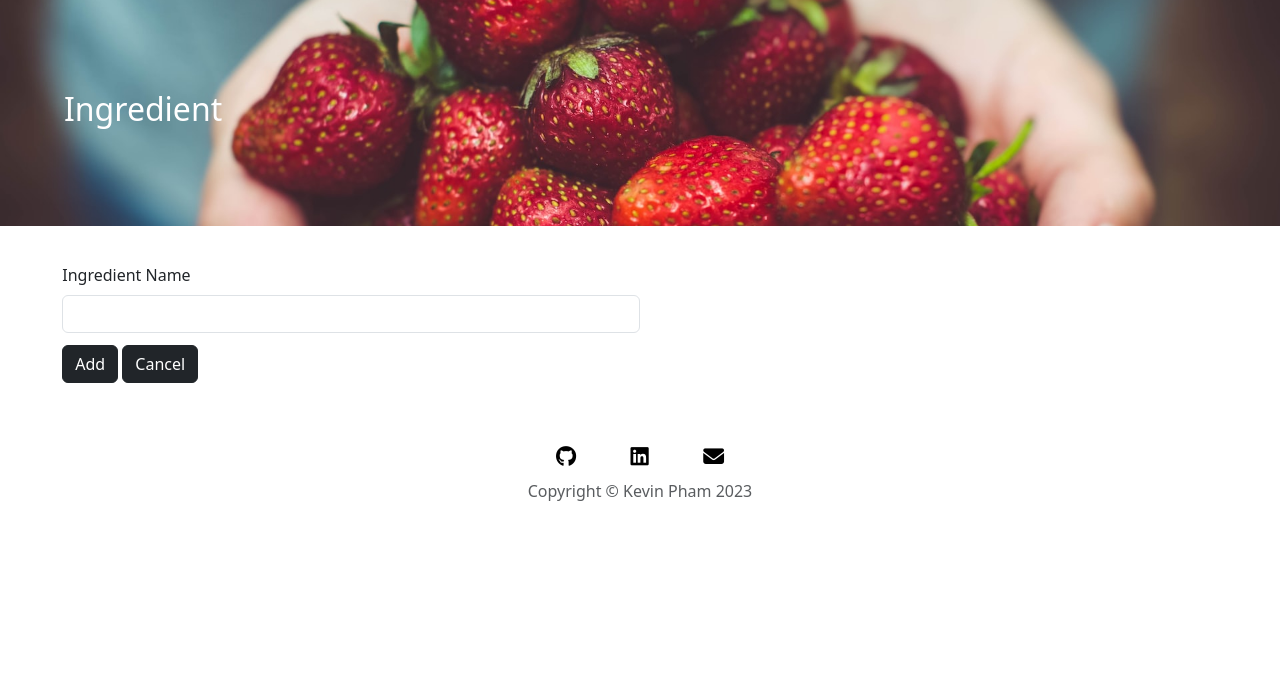
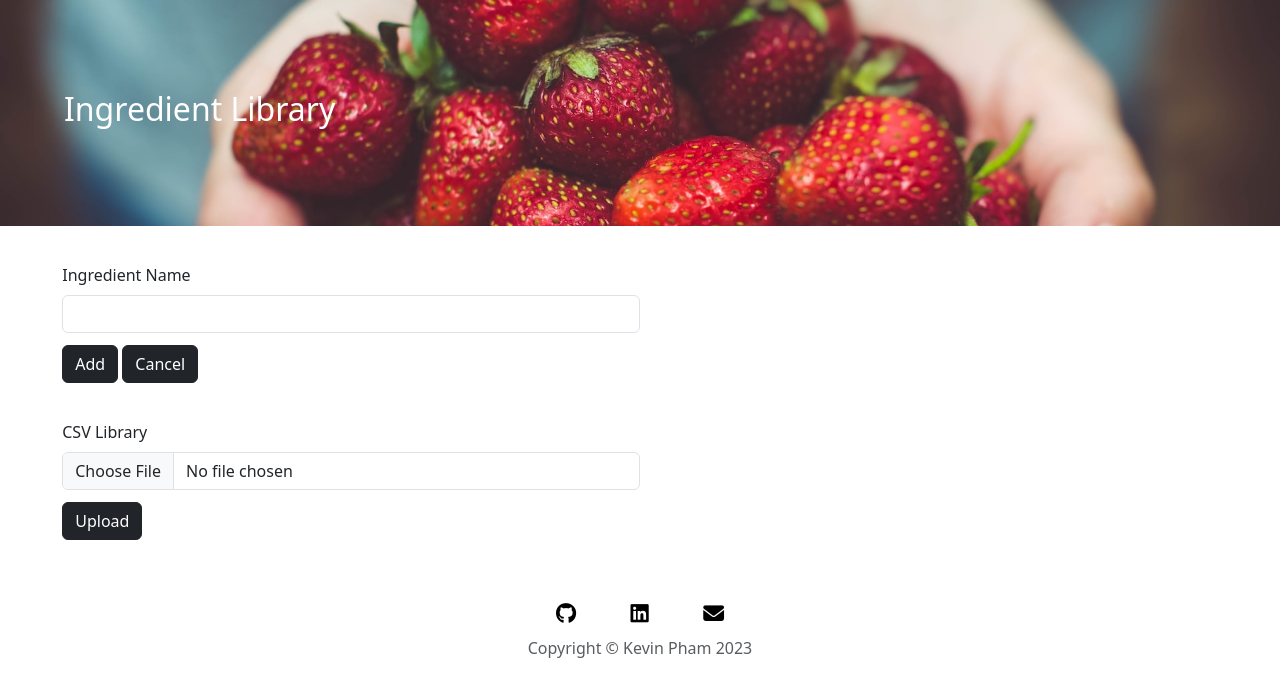
Before and after one commit to kvnvpham/meal_planner, a Flask app: page /ingredient_library/1 in a window 1280 px wide. Shown: the part 58-755 px from the top of the page. Run offline with Flask 2, Linux system fonts and the light colour scheme; a user stored in the database is signed in; some libraries are stand-ins or nearby versions.

Commit message:
Complete trie and start file upload

```diff
--- a/forms.py
+++ b/forms.py
@@ -1,4 +1,5 @@
 from flask_wtf import FlaskForm
+from flask_wtf.file import FileField, FileRequired, FileAllowed
 from wtforms import StringField, SelectField, EmailField, PasswordField, SubmitField
 from wtforms.validators import InputRequired, Email, Length
 from flask_ckeditor import CKEditorField
@@ -43,6 +44,12 @@ class AddToWeek(FlaskForm):
     submit = SubmitField(label="Schedule")
 
 
+class LibraryFileForm(FlaskForm):
+    file = FileField(label="CSV Library",
+                     validators=[FileRequired(), FileAllowed(["csv"], "CSV Files Only")])
+    submit = SubmitField("Upload")
+
+
 class AddIngredient(FlaskForm):
     name = StringField(label="Ingredient Name", validators=[InputRequired()])
     submit = SubmitField(label="Add")
--- a/main.py
+++ b/main.py
@@ -1,11 +1,11 @@
 from flask import Flask, render_template, redirect, request, url_for, flash, abort
 from functools import wraps
 from flask_sqlalchemy import SQLAlchemy
-from sqlalchemy.orm import relationship
 from flask_bootstrap import Bootstrap
 from flask_login import LoginManager, UserMixin, login_required, login_user, logout_user, current_user
+from werkzeug.utils import secure_filename
 from werkzeug.security import generate_password_hash, check_password_hash
-from forms import RegisterForm, LoginForm, CreateCategory, RecipesForm, AddToWeek, AddIngredient, SearchRecipe
+from forms import RegisterForm, LoginForm, CreateCategory, RecipesForm, AddToWeek, LibraryFileForm, AddIngredient, SearchRecipe
 from flask_ckeditor import CKEditor
 from ingredient_trie import Trie
 from recipe_api import RecipeLibrary
@@ -38,10 +38,10 @@ class User(UserMixin, db.Model):
     email = db.Column(db.String, unique=True, nullable=False)
     password = db.Column(db.String, nullable=False)
 
-    food_categories = relationship("Category", back_populates="user")
-    recipes = relationship("Recipes", back_populates="user")
-    my_week = relationship("WeeklyMeal", back_populates="user")
-    ingredients = relationship("Ingredients", back_populates="user")
+    food_categories = db.relationship("Category", back_populates="user")
+    recipes = db.relationship("Recipes", back_populates="user")
+    my_week = db.relationship("WeeklyMeal", back_populates="user")
+    ingredients = db.relationship("Ingredients", back_populates="user")
 
 
 class Category(db.Model):
@@ -51,9 +51,9 @@ class Category(db.Model):
     icon_img = db.Column(db.String, nullable=True)
 
     user_id = db.Column(db.Integer, db.ForeignKey("user.id"))
-    user = relationship("User", back_populates="food_categories")
+    user = db.relationship("User", back_populates="food_categories")
 
-    recipe = relationship("Recipes", back_populates="category")
+    recipe = db.relationship("Recipes", back_populates="category")
 
 
 class WeeklyMeal(db.Model):
@@ -62,8 +62,15 @@ class WeeklyMeal(db.Model):
     day_of_week = db.Column(db.String(250), nullable=False)
 
     user_id = db.Column(db.Integer, db.ForeignKey("user.id"))
-    user = relationship("User", back_populates="my_week")
-    my_recipes = relationship("Recipes", back_populates="my_week")
+    user = db.relationship("User", back_populates="my_week")
+    my_recipes = db.relationship("Recipes", back_populates="my_week")
+
+
+recipe_to_ingredient = db.Table(
+    "recipe_to_ingredient",
+    db.Column("recipe_id", db.Integer, db.ForeignKey("recipes.id")),
+    db.Column("ingredient_id", db.Integer, db.ForeignKey("ingredients.id"))
+)
 
 
 class Recipes(db.Model):
@@ -77,16 +84,15 @@ class Recipes(db.Model):
     directions = db.Column(db.Text, nullable=False)
 
     user_id = db.Column(db.Integer, db.ForeignKey("user.id"))
-    user = relationship("User", back_populates="recipes")
+    user = db.relationship("User", back_populates="recipes")
 
     category_id = db.Column(db.Integer, db.ForeignKey("category.id"))
-    category = relationship("Category", back_populates="recipe")
+    category = db.relationship("Category", back_populates="recipe")
 
     my_week_id = db.Column(db.Integer, db.ForeignKey("weekly_meal.id"))
-    my_week = relationship("WeeklyMeal", back_populates="my_recipes")
+    my_week = db.relationship("WeeklyMeal", back_populates="my_recipes")
 
-    ingredient_id = db.Column(db.Integer, db.ForeignKey("ingredients.id"))
-    ingredient = relationship("Ingredients", back_populates="recipe")
+    ingredient = db.relationship("Ingredients", secondary=recipe_to_ingredient, backref="recipe")
 
 
 class Ingredients(db.Model):
@@ -94,10 +100,8 @@ class Ingredients(db.Model):
     id = db.Column(db.Integer, primary_key=True)
     name = db.Column(db.String(500), nullable=False)
 
-    recipe = relationship("Recipes", back_populates="ingredient")
-
     user_id = db.Column(db.Integer, db.ForeignKey("user.id"))
-    user = relationship("User", back_populates="ingredients")
+    user = db.relationship("User", back_populates="ingredients")
 
 
 @db.event.listens_for(User, "after_insert")
@@ -198,14 +202,22 @@ def logout():
 @login_required
 @admin_only
 def ingredient_library(user_id):
-    form = AddIngredient()
+    form_upload = LibraryFileForm()
+    form_add = AddIngredient()
 
-    if form.cancel.data:
+    if form_add.cancel.data:
         return redirect(url_for("home", user_id=user_id))
-    if form.validate_on_submit():
-        trie.add_word(form.name.data.title())
-        return redirect(url_for("home", user_id=user_id))
-    return render_template("add_ingredient.html", user_id=user_id, form=form, admin=True)
+    if form_add.validate_on_submit():
+        trie.add_word(form_add.name.data.title())
+        flash("Added to Library Successfully")
+        return redirect(url_for("ingredient_library", user_id=user_id))
+
+    if form_upload.validate_on_submit():
+        file = form_upload.file.data
+        filename = secure_filename(file.filename)
+        return redirect(url_for("ingredient_library", user_id=user_id))
+
+    return render_template("add_library.html", user_id=user_id, form_upload=form_upload, form_add=form_add)
 
 
 @app.route("/my_week/<int:user_id>")
@@ -318,6 +330,26 @@ def create_recipe(user_id, category_id):
             category_id=category_id
         )
         db.session.add(new_recipe)
+
+        text = form.ingredients.data
+        omit = ["<ul>", "</ul>", "<li>", "</li>", "&nbsp", "frac12", "frac13", "frac14", "&ldquo", "&rdquo", ";", ", ",
+                " (", ")", "&", "\r\n\t", "\r\n"]
+        for char in omit:
+            text = text.replace(char, "-*-")
+
+        for ingrdnt in text.title().split("-*-"):
+            if trie.search(ingrdnt):
+                ing = Ingredients.query.filter_by(name=ingrdnt).first()
+                if ing:
+                    new_recipe.ingredient.append(ing)
+                else:
+                    new_ingrdnt = Ingredients(
+                        name=ingrdnt,
+                        user_id=user_id,
+                    )
+                    db.session.add(new_ingrdnt)
+                    new_recipe.ingredient.append(new_ingrdnt)
+
         db.session.commit()
         return redirect(url_for("my_recipes", user_id=user_id))
     return render_template("create_recipe.html", form=form, user_id=current_user.id, category_id=category_id)
@@ -378,24 +410,22 @@ def edit_recipe(user_id):
         omit = ["<ul>", "</ul>", "<li>", "</li>", "&nbsp", "frac12", "frac13", "frac14", "&ldquo", "&rdquo", ";", ", ",
                 " (", ")", "&", "\r\n\t", "\r\n"]
         for char in omit:
-            text = text.replace(char, "*")
-        print(text.title().split("*"))
+            text = text.replace(char, "-*-")
+        print(text.title().split("-*-"))
 
-        for ingrdnt in text.title().split("*"):
+        for ingrdnt in text.title().split("-*-"):
             if trie.search(ingrdnt):
                 print(ingrdnt)
-                # query = Ingredients.query.filter_by(name=ingrdnt).first()
-                # if query:
-                #     query.user_id = user_id
-                #     query.recipe = recipe_id
-                # else:
-                #     new_ingrdnt = Ingredients(
-                #         name=ingrdnt,
-                #         user_id=user_id,
-                #         recipe=recipe_id
-                #     )
-                #     db.session.add(new_ingrdnt)
-                # db.session.commit()
+                ing = Ingredients.query.filter_by(name=ingrdnt).first()
+                if ing:
+                    recipe.ingredient.append(ing)
+                else:
+                    new_ingrdnt = Ingredients(
+                        name=ingrdnt,
+                        user_id=user_id,
+                    )
+                    db.session.add(new_ingrdnt)
+                    recipe.ingredient.append(new_ingrdnt)
 
         recipe.name = form.name.data
         recipe.recipe_type = form.recipe_type.data
@@ -450,7 +480,7 @@ def add_ingredient(user_id):
         db.session.commit()
         return redirect(url_for("my_ingredients", user_id=user_id))
 
-    return render_template("add_ingredient.html", user_id=user_id, form=form, admin=False)
+    return render_template("add_ingredient.html", user_id=user_id, form=form)
 
 
 @app.route("/search/<int:user_id>", methods=['GET', 'POST'])
--- a/templates/add_ingredient.html
+++ b/templates/add_ingredient.html
@@ -13,14 +13,10 @@
     <section id="cat-recipes-form">
         <div class="container-fluid">
             <div class="form-section">
-                {% if admin %}
-                <form action="{{ url_for('ingredient_library', user_id=user_id) }}" method="post" novalidate>
-                {% else %}
                 <form action="{{ url_for('add_ingredient', user_id=user_id) }}" method="post" novalidate>
-                {% endif %}
                     {{ form.csrf_token }}
                     {{ form.name.label(class='form-label') }}
-                    {{ form.name(class='form-control', placeholder=form.name.description) }}
+                    {{ form.name(class='form-control') }}
                     {{ form.submit(class='btn btn-dark create-btn') }} {{ form.cancel(class='btn btn-dark create-btn') }}
                 </form>
             </div>
--- /dev/null
+++ b/templates/add_library.html
@@ -0,0 +1,44 @@
+{% extends 'base.html' %}
+
+{% block title %}Recipe{% endblock %}
+
+{% block main %}
+
+    <section class="cat-recipes-title">
+        <div class="container-fluid cat-bg banner-pad text-start">
+            <h2>Ingredient Library</h2>
+        </div>
+    </section>
+
+    <section id="cat-recipes-form">
+        <div class="container-fluid">
+            <div class="form-section">
+                {% with messages = get_flashed_messages() %}
+                    {% if messages %}
+                        {% for message in messages %}
+                            <p class="messages">{{ message }}</p>
+                        {% endfor %}
+                    {% endif %}
+                {% endwith %}
+                <form action="{{ url_for('ingredient_library', user_id=user_id) }}" method="post" novalidate>
+                    {{ form_add.csrf_token }}
+                    {{ form_add.name.label(class='form-label') }}
+                    {{ form_add.name(class='form-control') }}
+                    {{ form_add.submit(class='btn btn-dark create-btn') }} {{ form_add.cancel(class='btn btn-dark create-btn') }}
+                </form>
+            </div>
+            <div class="form-section">
+                <form action="{{ url_for('ingredient_library', user_id=user_id) }}" method="post" novalidate>
+                    {{ form_upload.csrf_token }}
+                    {{ form_upload.file.label(class='form-label') }}
+                        {% for error in form_upload.file.errors %}
+                        <p class="messages">{{ error }}</p>
+                        {% endfor %}
+                    {{ form_upload.file(class='form-control') }}
+                    {{ form_upload.submit(class='btn btn-dark create-btn') }}
+                </form>
+            </div>
+        </div>
+    </section>
+
+{% endblock %}
--- a/templates/create_recipe.html
+++ b/templates/create_recipe.html
@@ -28,7 +28,7 @@
                     {{ form.link.label(class='form-label') }}
                     {{ form.link(class='form-control') }}
                     {{ form.ingredients.label(class='form-label') }}
-                    <p>List ingredients as bullet points and multi-word ingredient names connected with a "-".</p>
+                    <p>List ingredients as bullet points.</p>
                     {{ form.ingredients(class='form-control') }}
                     {{ form.directions.label(class='form-label') }}
                     {{ form.directions(class='form-control') }}
```
Also changed, not shown: instance/meals.db (deleted).
